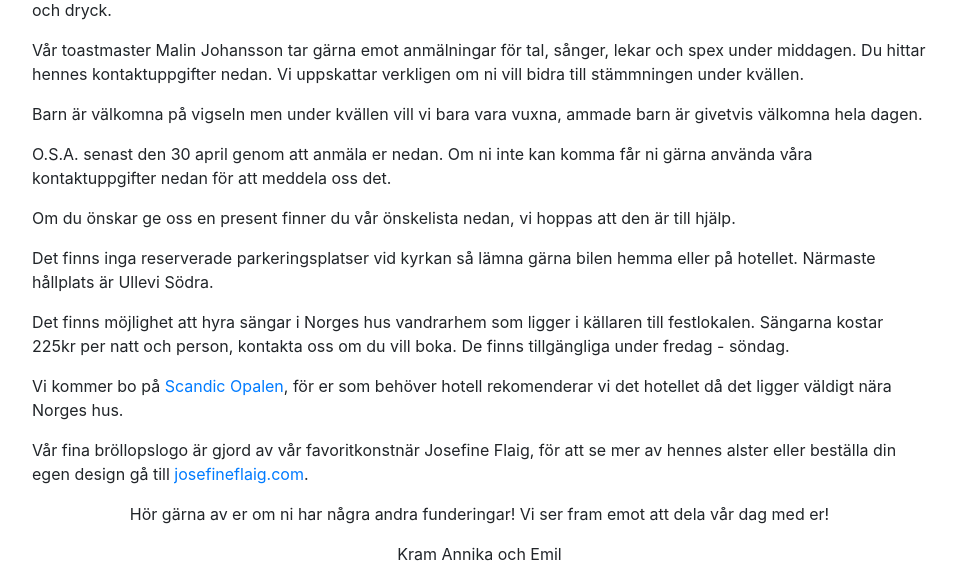
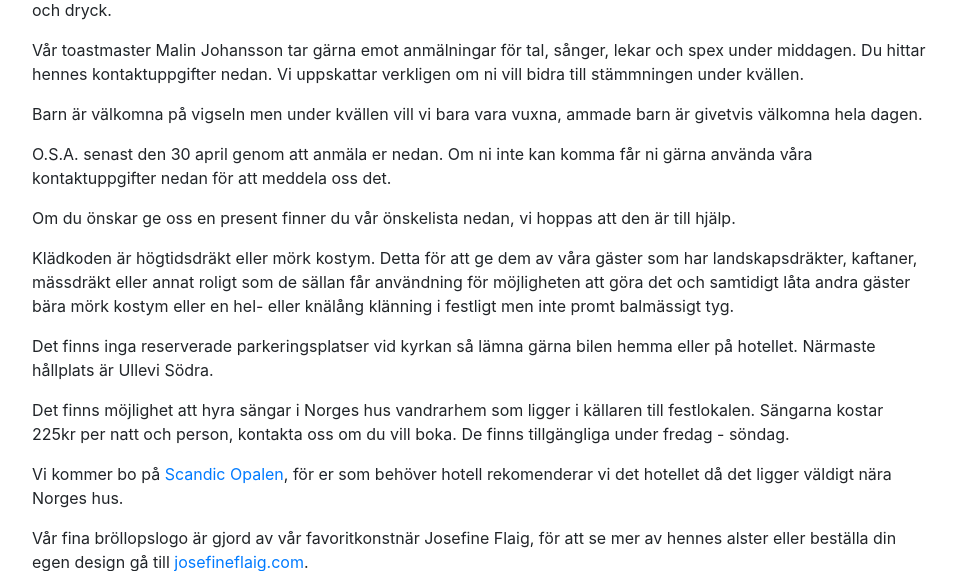
Before and after one commit to AAnkanJ/brollop, a Django app: page / in a window 1280 px wide. Shown: the part 697-1268 px from the top of the page, without its empty margins (68-1025 px from the left). Run offline with Django 3.2, Linux system fonts and the light colour scheme; some libraries are stand-ins or nearby versions; some web fonts are replaced.

Commit message:
updated kladkod

```diff
--- a/templates/home.html
+++ b/templates/home.html
@@ -36,6 +36,8 @@ Barn är välkomna på vigseln men under kvällen vill vi bara vara vuxna, ammad
 O.S.A. senast den 30 april genom att anmäla er nedan. Om ni inte kan komma får ni gärna använda våra kontaktuppgifter nedan för att meddela oss det.
 </p><p>
 Om du önskar ge oss en present finner du vår önskelista nedan, vi hoppas att den är till hjälp.
+</p><p>
+Klädkoden är högtidsdräkt eller mörk kostym. Detta för att ge dem av våra gäster som har landskapsdräkter, kaftaner, mässdräkt eller annat roligt som de sällan får användning för möjligheten att göra det och samtidigt låta andra gäster bära mörk kostym eller en hel- eller knälång klänning i festligt men inte promt balmässigt tyg.
 </p><p>
 Det finns inga reserverade parkeringsplatser vid kyrkan så lämna gärna bilen hemma eller på hotellet. Närmaste hållplats är Ullevi Södra.
 </p><p>
```
